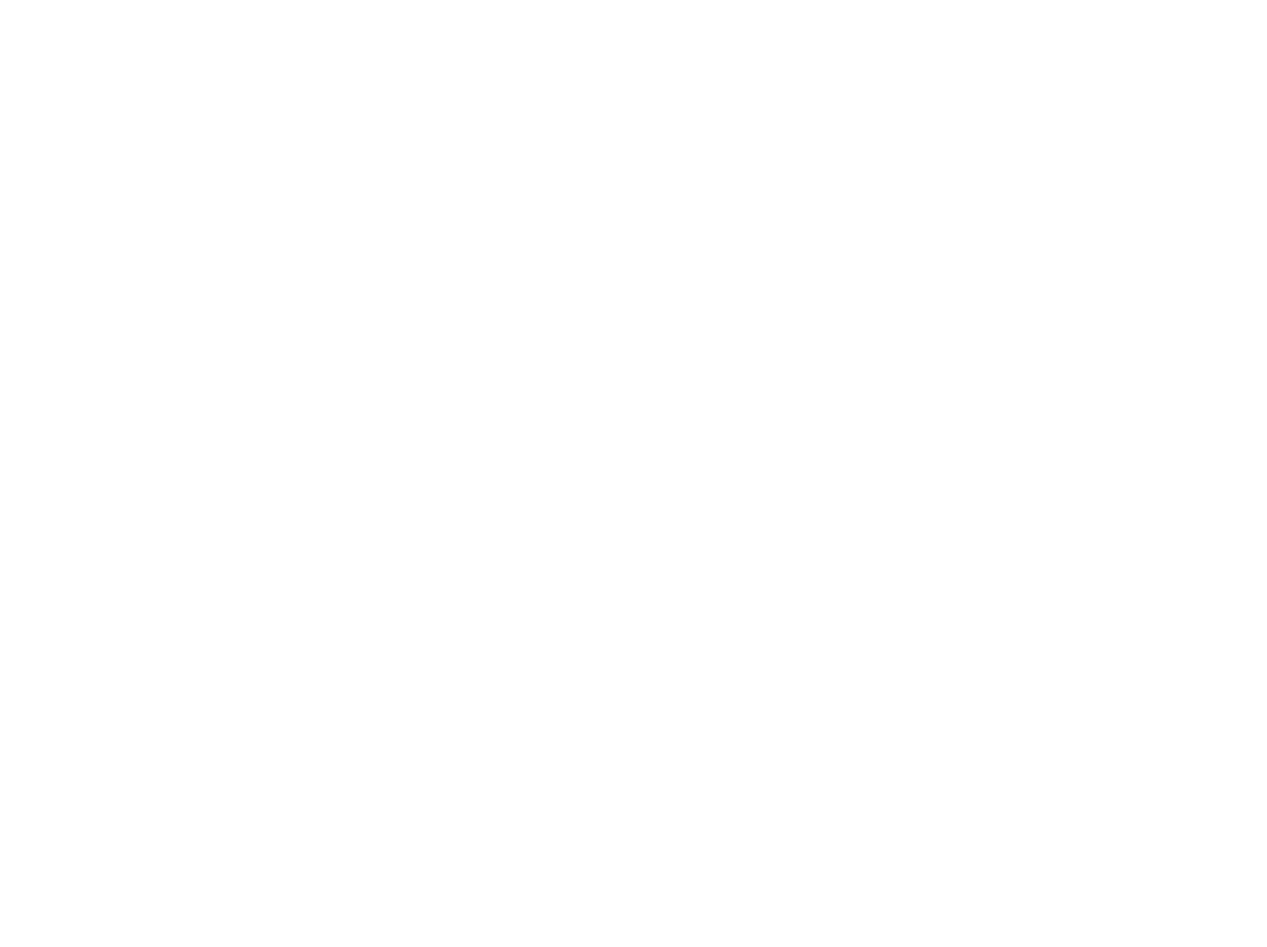
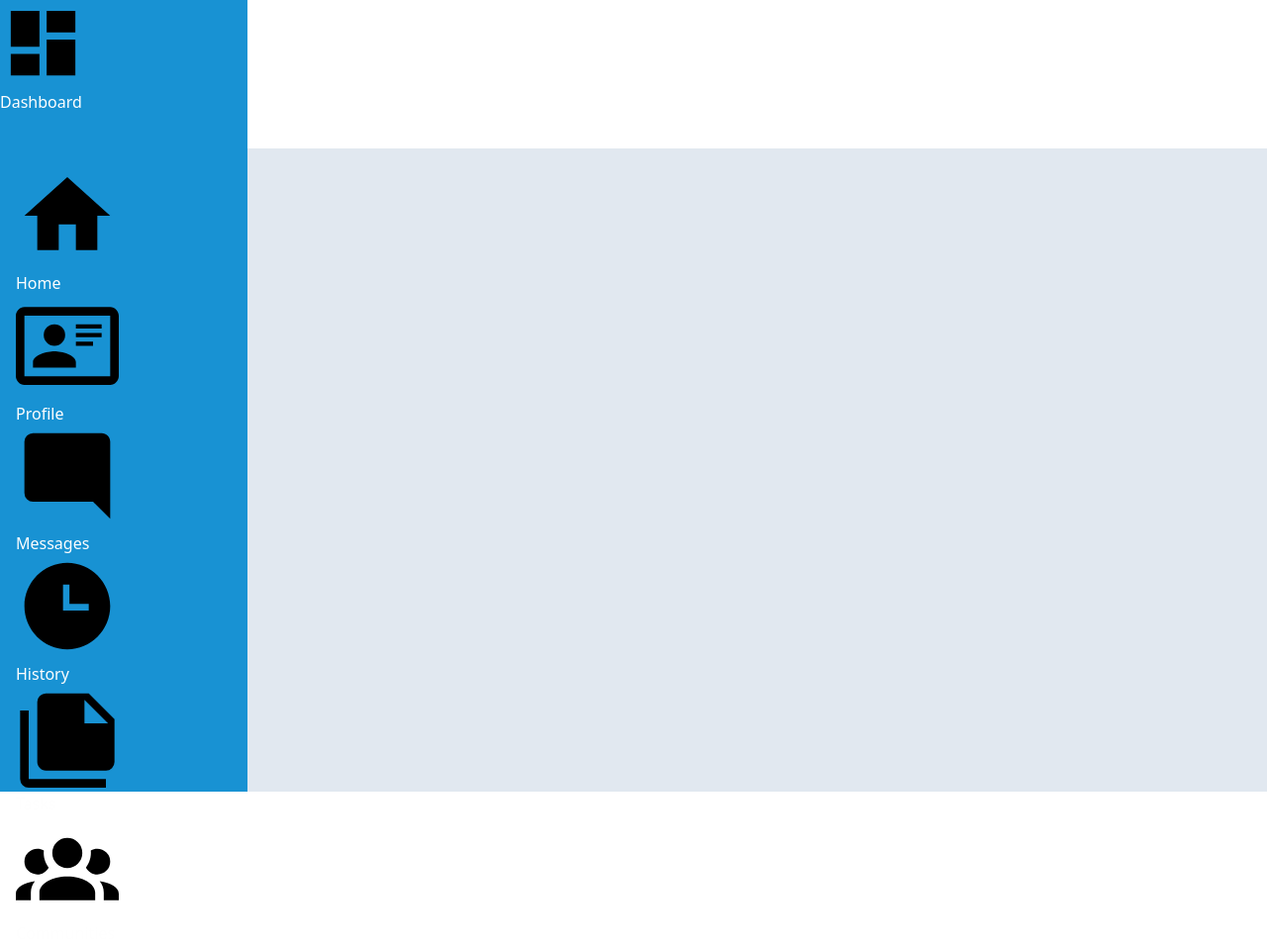
Before and after one commit to WongtonMein/odin-admin-dashboard, a plain HTML site: page index.html in a window 1280 px wide. Shown: the top 957 px of the page at 99% size. Before the commit the page ends 800 px from the top, so only its background shows below. Drawn offline with Linux system fonts and the light colour scheme.

Commit message:
Basic layout, added sidebar elements

```diff
--- a/index.html
+++ b/index.html
@@ -5,8 +5,31 @@
     <meta name="viewport" content="width=device-width, initial-scale=1.0">
     <title>Odin Admin Dashboard</title>
     <link rel="stylesheet" href="style.css">
+    <link rel="preconnect" href="https://fonts.googleapis.com">
+    <link rel="preconnect" href="https://fonts.gstatic.com" crossorigin>
+    <link href="https://fonts.googleapis.com/css2?family=Roboto:ital,wght@0,100..900;1,100..900&display=swap" rel="stylesheet">
+
 </head>
 <body>
-
+    <div class="header"></div>
+    <div class="sidebar">
+        <div id="dashboard">
+            <div><img src="./images/view-dashboard.svg"> Dashboard</div>
+        </div>
+        <div class="navigation">
+            <div> <img src="./images/home.svg"> Home</div>
+            <div> <img src="./images/card-account-details-outline.svg"> Profile</div>
+            <div> <img src="./images/message-reply.svg"> Messages</div>
+            <div> <img src="./images/clock-time-three.svg"> History</div>
+            <div> <img src="./images/note-multiple.svg"> Tasks</div>
+            <div> <img src="./images/account-group.svg"> Communities</div>
+        </div>
+        <div class="branding">
+            <div> <img src="./images/cog.svg"> Settings</div>
+            <div> <img src="./images/help-box.svg"> Support</div>
+            <div> <img src="./images/shield-check.svg"> Privacy</div>
+        </div>
+    </div>
+    <div class="main-content"></div>
 </body>
 </html>
--- a/style.css
+++ b/style.css
@@ -0,0 +1,75 @@
+/*
+COLORS
+
+header: #ffffff
+search-bar: #e1e8f0
+new, upload, share buttons: #1892d3
+
+sidebar: #1892d3
+sidebar-icons-text: #fefefe
+
+main-content: #e1e8f0
+content-tile: #ffffff
+content-tile-side: #efb428
+*/
+
+/* GENERAL CSS */
+
+* {
+    margin: 0;
+    padding: 0;
+    border: 0;
+    font-family: system-ui, -apple-system, BlinkMacSystemFont, 'Segoe UI', Roboto, Oxygen, Ubuntu, Cantarell, 'Open Sans', 'Helvetica Neue', sans-serif;
+}
+
+/* SPECIFIC CSS */
+
+body {
+    height: 100vh;
+    width: 100vw;
+    display: grid;
+    grid-template-columns: 250px 1fr;
+    grid-template-rows: 150px 1fr;
+}
+
+.header {
+    background-color: #ffffff;
+    grid-column: 2 / 3;
+    grid-row: 1 / 2
+}
+
+.sidebar {
+    background-color: #1892d3;
+    grid-column: 1 / 2;
+    grid-row: 1 / -1;
+
+    display: grid;
+    grid-template-columns: 1fr;
+    grid-template-rows: 75px 1fr 50vh;
+    gap: 75px;
+    justify-items: start;
+
+    color: #fefefe;
+}
+
+.sidebar #dashboard {
+    grid-row: 1;
+}
+
+.sidebar .navigation {
+    grid-row: 2 / 3;
+}
+
+.sidebar .branding {
+    grid-row: 3 / 4;
+}
+
+.sidebar .navigation, .sidebar .branding {
+    padding: 1rem;
+}
+
+.main-content {
+    background-color: #e1e8f0;
+    grid-column: 2 / 3;
+    grid-row: 2 / 3;
+}
```
Also changed, not shown: images/account-group.svg (added), images/card-account-details-outline.svg (added), images/clock-time-three.svg (added), images/cog.svg (added), images/help-box.svg (added), images/home.svg (added), images/message-reply.svg (added), images/note-multiple.svg (added), images/shield-check.svg (added), images/view-dashboard.svg (added).
